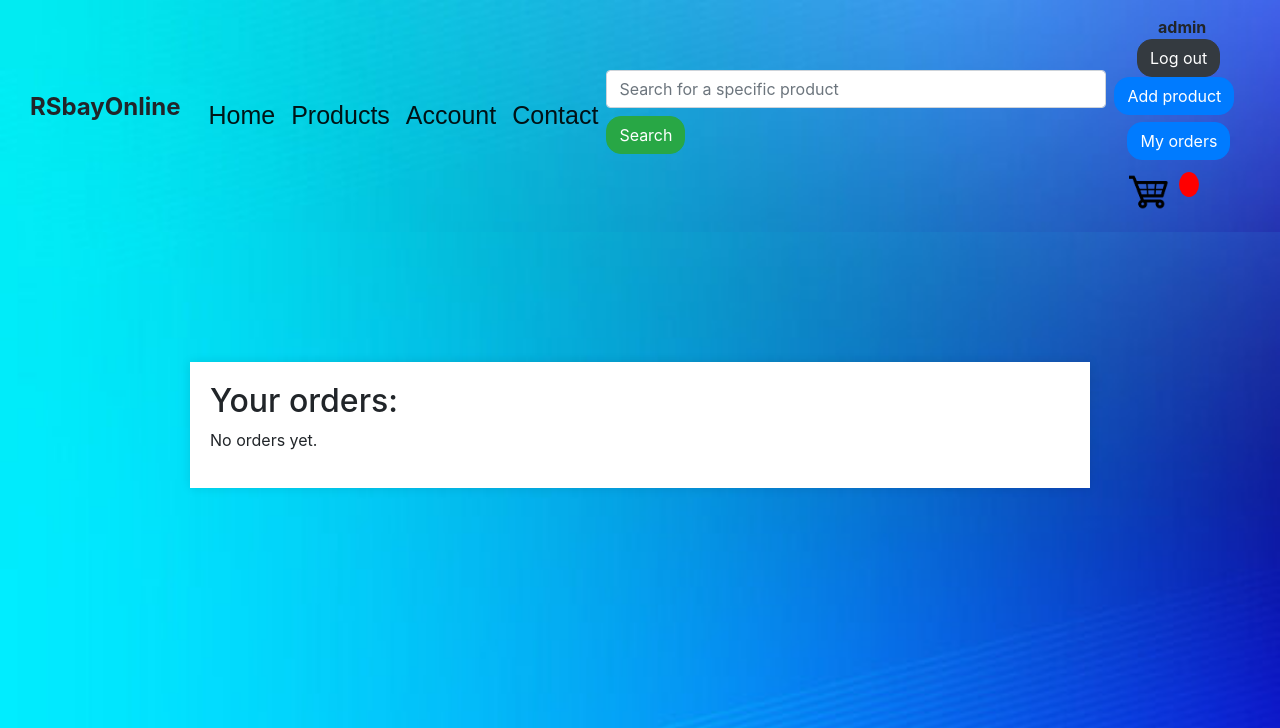
After one commit to RazvanStroe/FinalProject, a Django app: page /RSbayStore/order-overview/ in a window 1280 px wide. The commit adds this page. Shown: the top 728 px of the page. Run offline with Django 4.2, Linux system fonts and the light colour scheme; a user stored in the database is signed in; data comes from the database, SQL or seed files in the repository; both versions use the stored data as it was after the commit; some libraries are stand-ins or nearby versions.

Commit message:
update 5

```diff
--- a/RSbayStore/models.py
+++ b/RSbayStore/models.py
@@ -76,13 +76,13 @@ class Order(models.Model):
         ('Delivered', 'Delivered')
     )
     customer = models.ForeignKey(Customer, on_delete=models.SET_NULL, null=True, blank=True)
-    # product = models.ForeignKey(Product, null=True, on_delete=models.SET_NULL)
     date_created = models.DateTimeField(auto_now_add=True, null=True, blank=True)
-    status = models.CharField(max_length=150, null=True, choices=OrderStatus)
+    status = models.CharField(max_length=150, null=True, choices=OrderStatus, default='Pending')
     transaction_id = models.CharField(max_length=200, null=True)
 
     def __str__(self):
         return str(self.id)
+
 
     @property
     def delivery(self):
--- a/RSbayStore/urls.py
+++ b/RSbayStore/urls.py
@@ -38,9 +38,15 @@ urlpatterns = [
          name="password_reset_complete"),
 
     # search
-    path('search/', search_view, name='search'),
+    path("search/", search_view, name='search'),
 
     # create a new product
-    path('create-product/', views.create_product_view, name="create-product"),
+    path("create-product/", views.create_product_view, name="create-product"),
+
+    # users orders overview
+    path("order-overview/", views.order_overview, name="order-overview"),
+
+    # contact
+    path("contact-page/", views.contact_page, name="contact-page"),
 
 ]
--- a/RSbayStore/views.py
+++ b/RSbayStore/views.py
@@ -66,6 +66,7 @@ def product_view(request, pk):
     data = cart_user_data(request)
     cart_products = data['cart_products']
     product = Product.objects.get(id=pk)
+
     return render(request, template_name="RSbayStore/product_view.html", context={"product": product, "cart_products": cart_products})
 
 def search_view(request):
@@ -203,9 +204,9 @@ def process_order(request):
     order.transaction_id = transaction_id
 
     if total == float(order.total_cart_price):
-        order.status = True
+        order.status = 'Pending' # True
     order.save()
-    if order.delivery == True:
+    if order.delivery == 'Pending': # True
         DeliveryAddress.objects.create(
             customer=customer,
             order=order,
@@ -215,3 +216,21 @@ def process_order(request):
             postal_code=data['delivery']['postalcode']
         )
     return JsonResponse('Payment complete! Thank you for your order!', safe=False)
+
+def order_overview(request):
+    user_orders = Order.objects.filter(customer__user=request.user)
+
+    # fetch ordered products for each order
+    orders_with_products = []
+    for order in user_orders:
+        ordered_products = OrderProduct.objects.filter(order=order)
+        orders_with_products.append({'order': order, 'ordered_products': ordered_products})
+
+    return render(request, template_name="RSbayStore/order_overview.html", context={'orders_with_products': orders_with_products})
+
+
+def contact_page(request):
+    data = cart_user_data(request)
+    cart_products = data['cart_products']
+
+    return render(request, template_name="RSbayStore/contact.html", context={"cart_products": cart_products})
--- /dev/null
+++ b/Templates/RSbayStore/order_overview.html
@@ -0,0 +1,37 @@
+{% extends "index.html" %}
+{% load static %}
+{% block title %} Order overview {% endblock %}
+{% block content %}
+<link rel="stylesheet" href="{% static 'css/order_overview.css' %}">
+
+<div class="order-container">
+  <h2>Your orders:</h2>
+
+  {% if orders_with_products %}
+    <div class="order">
+      {% for order_data in orders_with_products %}
+        <li>
+          Order ID: {{ order_data.order.id }}<br>
+          Status: {{ order_data.order.status }}<br>
+          Total Price: ${{ order_data.order.total_cart_price|floatformat:2 }}<br>
+          Date Created: {{ order_data.order.date_created }}<br>
+          <br><br>
+          <ul>
+            {% for ordered_product in order_data.ordered_products %}
+              <li>
+                {{ ordered_product.product.name }}<br>
+                Quantity: {{ ordered_product.quantity }}<br>
+                <img src="{{ ordered_product.product.thumbnail.url }}" alt="Product Thumbnail">
+              </li>
+            {% endfor %}
+          </ul>
+
+<!--          <a href="{% url 'order-overview' %}">View Details</a>-->
+        </li>
+      {% endfor %}
+    </div>
+  {% else %}
+    <p>No orders yet.</p>
+    {% endif %}
+</div>
+{% endblock %}
--- a/Templates/navbar.html
+++ b/Templates/navbar.html
@@ -19,12 +19,12 @@
           {% if request.user.is_authenticated %}
             <li class="nav-item active"><a class="nav-link" href="{% url 'account-details' %}">Account</a> </li>
           {% endif %}
+          <li class="nav-item active"><a class="nav-link" href="{% url 'contact-page' %}">Contact</a> </li>
       </ul>
         <form class="form-inline my-2 my-lg-0 navbar-form" action="{% url 'search' %}" method="GET">
             <input class="form-control mr-sm-2" type="search" name="q" placeholder="Search for a specific product" aria-label="Search">
             <button class="btn btn-success my-2 my-sm-2" type="submit">Search</button>
         </form>
-
       <div class="form-inline my-2 my-lg-0">
 
 <!--        LOG OUT BUTTON -->
@@ -37,8 +37,12 @@
             {% endif %}
         </div>
 
-<!--          Add product button-->
+<!--        Add product button-->
           <a href="{% url 'create-product' %}" class="btn btn-primary">Add product</a>
+<!--        Users orders button-->
+            <div class="btn orders-button">
+                <a href="{% url 'order-overview' %}" class="btn btn-primary">My orders</a>
+            </div>
 
 <!--        CART BUTTON -->
         <a href="{% url 'cart' %}">
--- a/static/css/index.css
+++ b/static/css/index.css
@@ -77,6 +77,10 @@ body{
 
 .btn{
 	border-radius: 15px;
+}
+.btn-dark {
+	margin-left: 3px;
+	margin-right: 10px;
 }
 
 .row-image{
--- /dev/null
+++ b/static/css/order_overview.css
@@ -0,0 +1,27 @@
+.order-container {
+    max-width: 900px;
+    margin: 130px auto;
+    padding: 20px;
+    background-color: #fff;
+    box-shadow: 0 0 10px rgba(0, 0, 0, 0.1);
+}
+
+.order {
+    border: 1px solid #ddd;
+    margin-bottom: 20px;
+    padding: 10px;
+}
+
+li {
+    /*margin-bottom: 25px;*/
+    display: flex;
+    align-items: inherit;
+}
+
+img {
+    width: 50px;
+    height: 50px;
+    margin-right: 10px;
+    object-fit: cover;
+    border-radius: 5px;
+}
```
Also changed, not shown: Templates/RSbayStore/contact.html (added, +13 -0 lines), static/css/create_product.css (+0 -7 lines), db.sqlite3.
